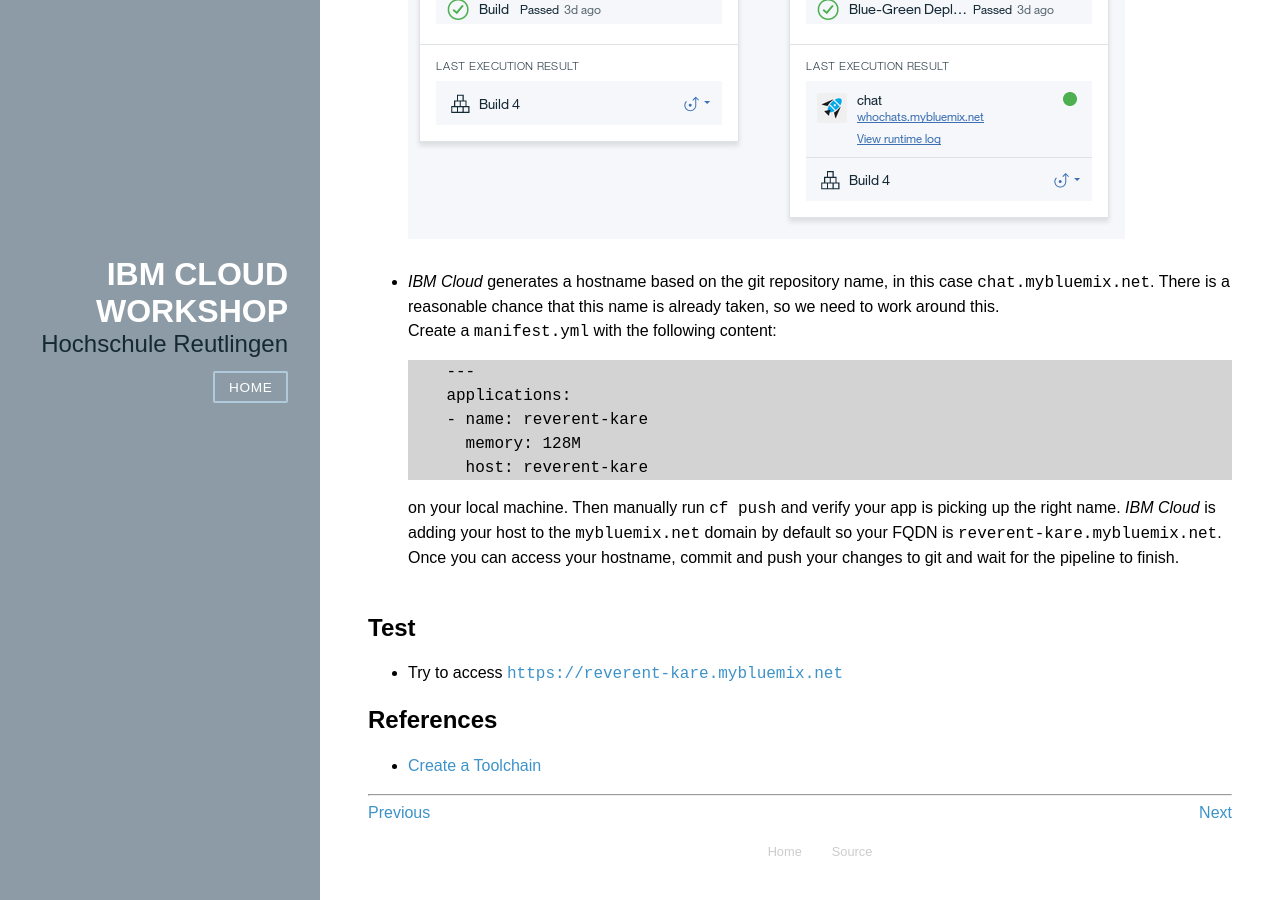
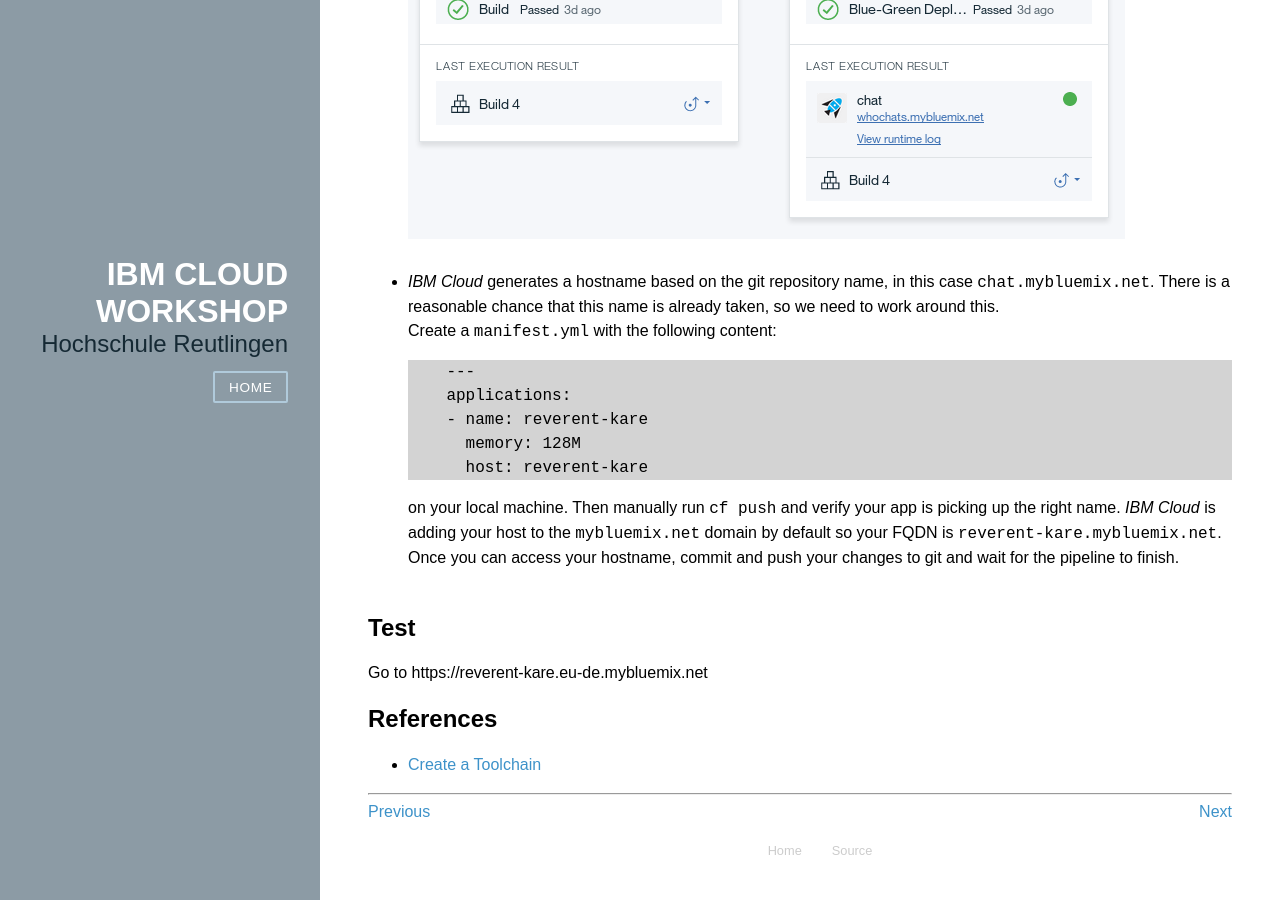
Before and after one commit to mkubik/HRTCloudDemo.github.io, a Jekyll site: the page built from _labs/005-port-app-to-bx.markdown, in a window 1280 px wide and 900 px high, scrolled down 3278 px. Built offline with Jekyll 4.4.1, drawn with Linux system fonts in a browser that asks for light colours; nearby versions of some CDN libraries.

Commit message:
Fix link in lab 5
app_name in links is not rewritable yet.

```diff
--- a/_labs/005-port-app-to-bx.markdown
+++ b/_labs/005-port-app-to-bx.markdown
@@ -51,9 +51,11 @@
     on your local machine. Then manually run <code>cf push</code> and verify your app is picking up the right name. _IBM Cloud_ is adding your host to the <code>mybluemix.net</code> domain  by default so your FQDN is <code><span class="app_name">whochats</span>.mybluemix.net</code>. Once you can access your hostname, commit and push your changes to git and wait for the pipeline to finish.<br/><br/>
 
 ## Test
-- Try to access [<code>https://<span class="app_name">xxx</span>.mybluemix.net</code>](https://<span class="app_name">xxx</span>.mybluemix.net)
+
+Go to https://<span class="app_name">random-app-name</span>.eu-de.mybluemix.net
 
 ## References
+
  * [Create a Toolchain](https://console.bluemix.net/docs/toolchains/toolchains_overview.html)
 
 {% include random_app_name.html %}
```
